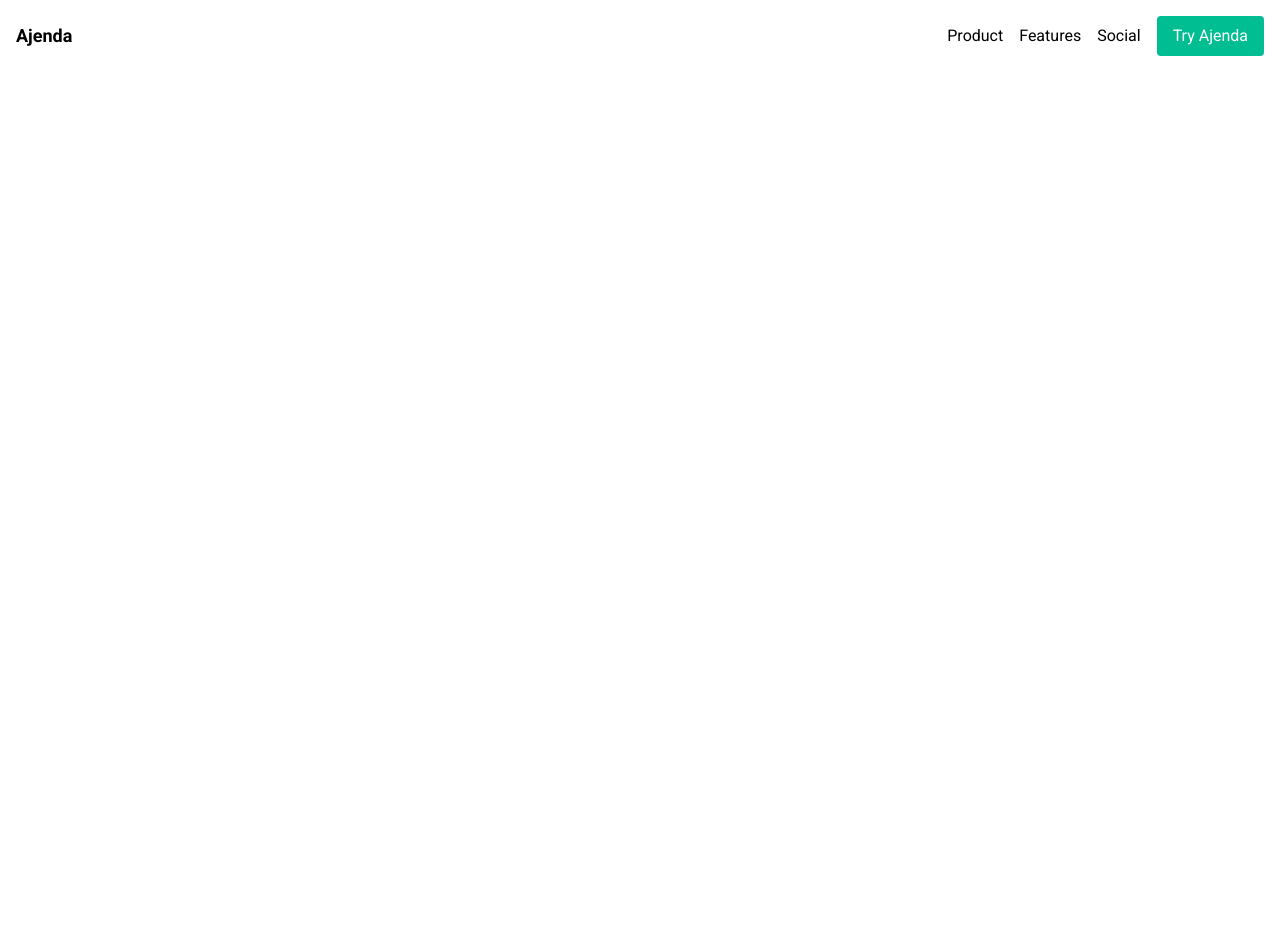
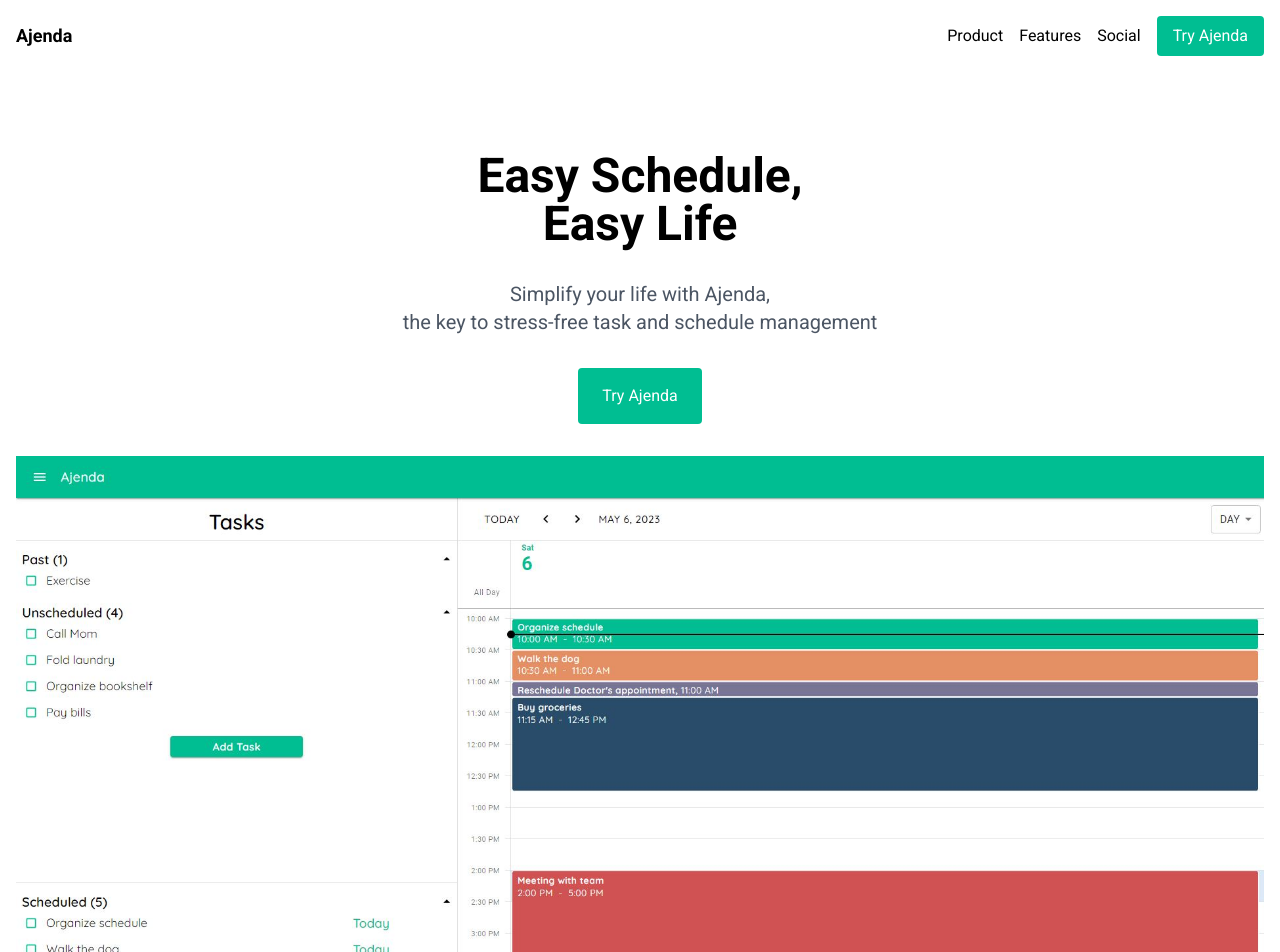
Before and after one commit to LyndeCS/ajenda-landing, a React (Vite) app: page / in a window 1280 px wide. Shown: the top 952 px of the page. Before the commit the page ends 800 px from the top, so only its background shows below. Built offline with nearby package versions, Linux system fonts and the light colour scheme.

Commit message:
Hero section
-Created hero component with initial content and styling
-Added hero image to assets which is an example of the Ajenda app

```diff
--- a/src/App.tsx
+++ b/src/App.tsx
@@ -2,13 +2,14 @@
 
 import React from 'react';
 import Navbar from './components/Navbar';
+import Hero from './components/Hero';
 
 const App: React.FC = () => {
   return (
     <div>
       {/* Navbar Component */}
       <Navbar />
-
+      <Hero />
       {/* Other content of your landing page */}
     </div>
   );
--- /dev/null
+++ b/src/components/Hero.tsx
@@ -0,0 +1,42 @@
+import React from 'react';
+import heroImage from '../assets/hero.jpg'
+
+const Hero: React.FC = () => {
+  return (
+    <section className="relative bg-white py-16">
+        {/* Background Splotch
+      <div className="absolute top-0 left-0 w-full h-full bg-gradient-to-tr from-yellow-400 via-transparent to-transparent backdrop-blur-md opacity-50 z-0"></div>
+      */}
+      <div className="mx-auto max-w-7xl px-4 flex flex-col items-center">
+
+        {/* Header Text */}
+        <h1 className="text-4xl md:text-5xl py-4 font-semibold text-black mb-4 text-center">
+          Easy Schedule,
+          <br />
+          Easy Life
+        </h1>
+
+        {/* Description Text */}
+        <p className="text-lg md:text-xl text-gray-600 text-center mb-8">
+          Simplify your life with Ajenda,
+          <br /> {/* Hide on small screens */}
+          the key to stress-free task and schedule management
+        </p>
+
+        {/* Big Button */}
+        <button className="rounded bg-mint text-white px-6 py-3 md:py-4 hover:bg-mintdarker mb-8">
+          Try Ajenda
+        </button>
+
+        {/* Image */}
+        <img
+          src={heroImage} // Placeholder image URL
+          alt="App Screenshot"
+          className="max-w-full"
+        />
+      </div>
+    </section>
+  );
+};
+
+export default Hero;
```
Also changed, not shown: src/assets/hero.jpg (added), src/assets/hero.png (added).
